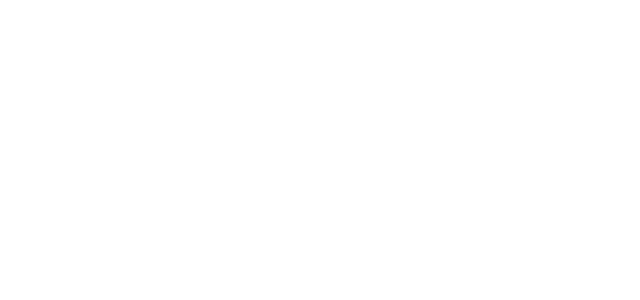
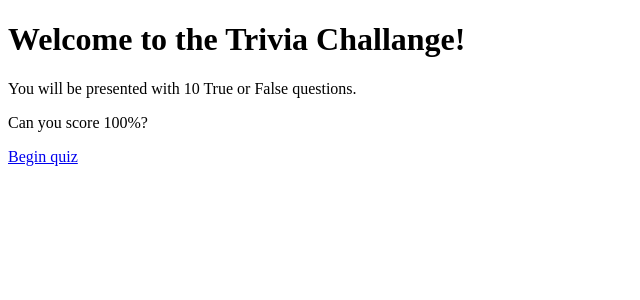
Before and after one commit to thallesBueno/trivia-quiz, a Next.js app: page / in a window 1280 px wide. Shown: the top 300 px of the page, without its empty margins (0-640 px from the left). Built offline with nearby package versions, Linux system fonts and the light colour scheme.

Commit message:
homepage

```diff
--- a/src/pages/index.tsx
+++ b/src/pages/index.tsx
@@ -1,7 +1,17 @@
+import Link from 'next/link';
 import type { NextPage } from "next";
 
 const Home: NextPage = () => {
-  return <div></div>;
+  return (
+    <div>
+      <h1>Welcome to the Trivia Challange!</h1>
+      <p>You will be presented with 10 True or False questions.</p>
+      <p>Can you score 100%?</p>
+      <Link href="/quiz">
+        <a>Begin quiz</a>
+      </Link>
+    </div>
+  );
 };
 
 export default Home;
```
